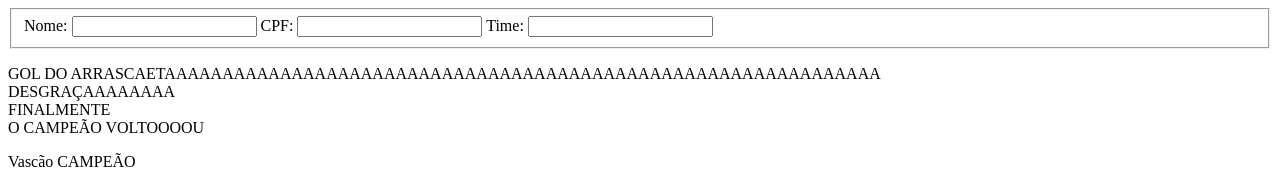
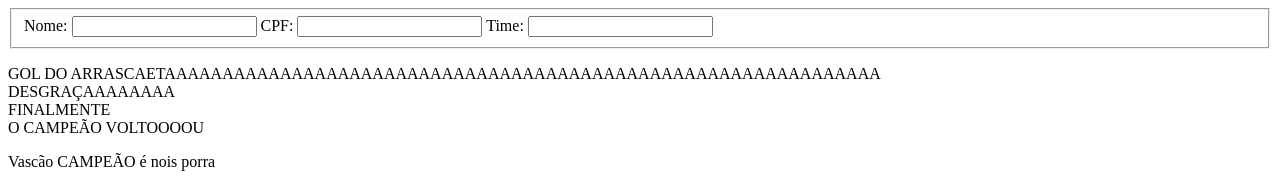
Before and after one commit to pedrobuzzJS/aula0815, a plain HTML site: page index.html in a window 1280 px wide. Shown: the top 185 px of the page. Drawn offline with Linux system fonts and the light colour scheme; grey boxes are pictures that could not be loaded.

Commit message:
testando comit

```diff
--- a/index.html
+++ b/index.html
@@ -29,7 +29,7 @@
         O CAMPEÃO VOLTOOOOU
     </p>
     <p>
-        Vascão CAMPEÃO
+        Vascão CAMPEÃO é nois porra
     </p>
 
     <img src="https://sportbuzz.uol.com.br/media/_versions/gettyimages-1189340412_widelg.jpg" alt="Arrasca">
```
